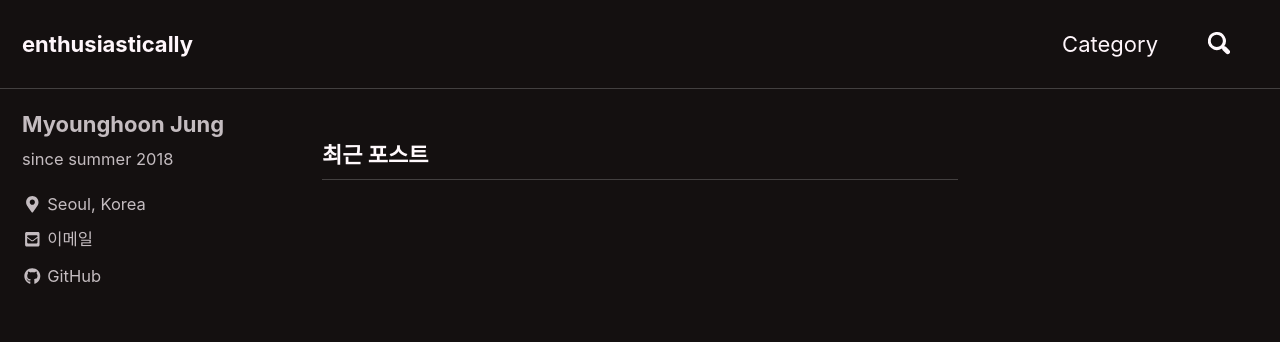
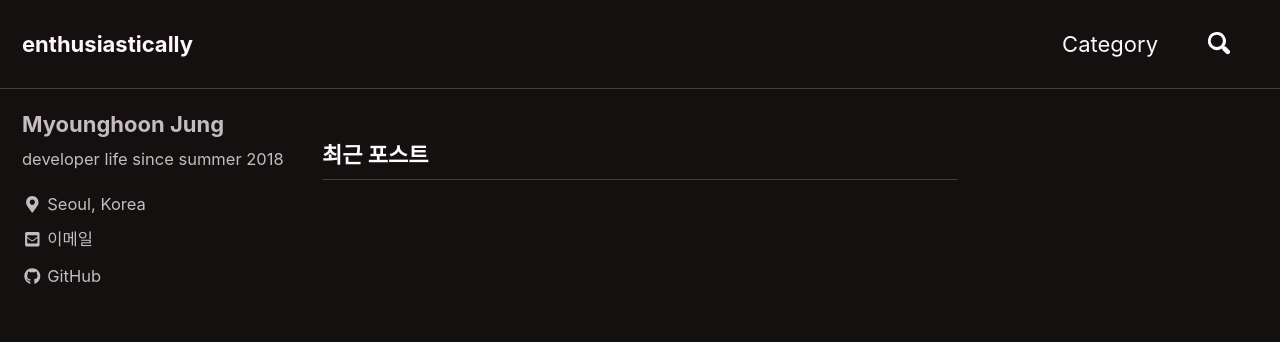
Before and after one commit to myounghoonJung/myounghoonJung.github.io, a Jekyll site: the page built from index.html, in a window 1280 px wide. Shown: the top 342 px of the page. Built offline with Jekyll 4.4.1, drawn with Linux system fonts in a browser that asks for light colours; nearby versions of some CDN libraries; the list of posts is cut into pages by our own code.

Commit message:
update config

```diff
--- a/_config.yml
+++ b/_config.yml
@@ -102,7 +102,7 @@ analytics:
 author:
   name             : "Myounghoon Jung"
   avatar           : # path of avatar image, e.g. "/assets/images/bio-photo.jpg"
-  bio              : "since summer 2018"
+  bio              : "developer life since summer 2018"
   location         : "Seoul, Korea"
   email            : "mh.jung.dev@gmail.com"
   github	   : "myounghoonJung"
```
